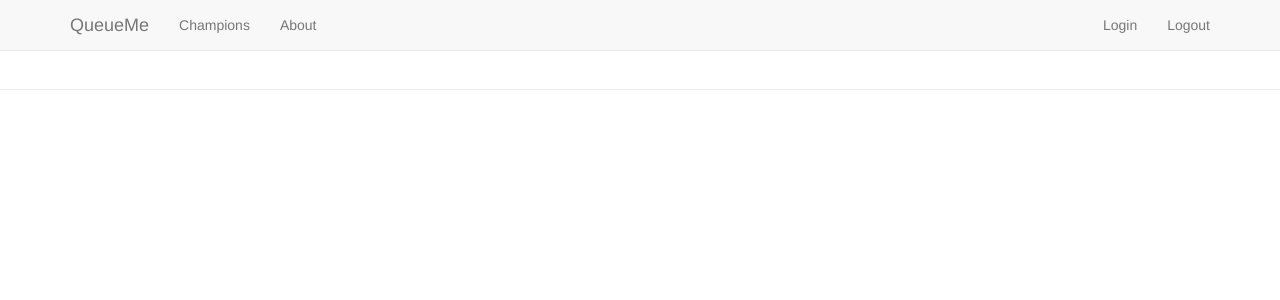
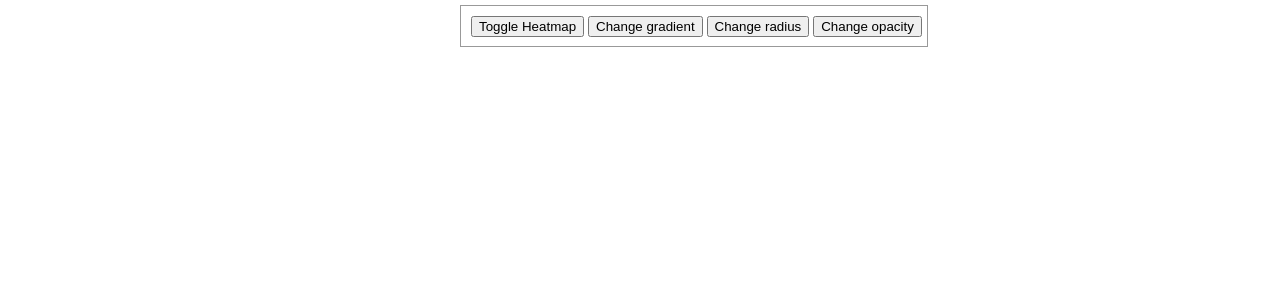
Before and after one commit to taninme/hackathon, a Python web app: template app/templates/about.html in a window 1280 px wide. Shown: the top 300 px of the page. Run offline with Jinja, Linux system fonts and the light colour scheme; the template is opened without the code that fills it, so the values that code supplies are empty; some libraries are stand-ins or nearby versions.

Commit message:
update about

```diff
--- a/app/templates/about.html
+++ b/app/templates/about.html
@@ -1,7 +1,55 @@
-{% extends "layout.html" %}
-{% block head %}
-	{{ super() }}
 
+{% block content %}
+  <head>
+    <meta charset="utf-8">
+    <title>Heatmaps</title>
+    <style>
+      html, body, #map-canvas {
+        height: 100%;
+        margin: 0;
+        padding: 0;
+      }
+
+      #panel {
+        position: absolute;
+        top: 5px;
+        left: 50%;
+        margin-left: -180px;
+        z-index: 5;
+        background-color: #fff;
+        padding: 5px;
+        border: 1px solid #999;
+      }
+
+      /*
+      Provide the following styles for both ID and class,
+      where ID represents an actual existing "panel" with
+      JS bound to its name, and the class is just non-map
+      content that may already have a different ID with
+      JS bound to its name.
+      */
+
+      #panel, .panel {
+        font-family: 'Roboto','sans-serif';
+        line-height: 30px;
+        padding-left: 10px;
+      }
+
+      #panel select, #panel input, .panel select, .panel input {
+        font-size: 15px;
+      }
+
+      #panel select, .panel select {
+        width: 100%;
+      }
+
+      #panel i, .panel i {
+        font-size: 12px;
+      }
+
+    </style>
+    <script src="https://maps.googleapis.com/maps/api/js?v=3.exp&signed_in=true&libraries=visualization"></script>
+    <script>
 // Adding 500 Data Points
 var map, pointarray, heatmap;
 
@@ -562,8 +610,15 @@ function changeOpacity() {
 google.maps.event.addDomListener(window, 'load', initialize);
 
     </script>
+  </head>
+
+  <body>
+    <div id="panel">
+      <button onclick="toggleHeatmap()">Toggle Heatmap</button>
+      <button onclick="changeGradient()">Change gradient</button>
+      <button onclick="changeRadius()">Change radius</button>
+      <button onclick="changeOpacity()">Change opacity</button>
+    </div>
+    <div id="map-canvas"></div>
+  </body>
 {% endblock %}
-{% block content %}
-
-
-{% endblock %}
```
